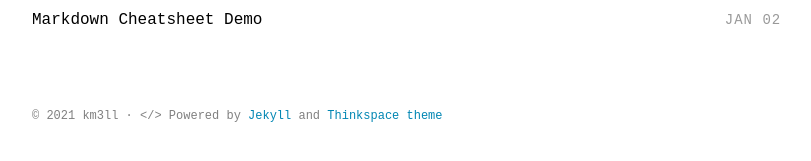
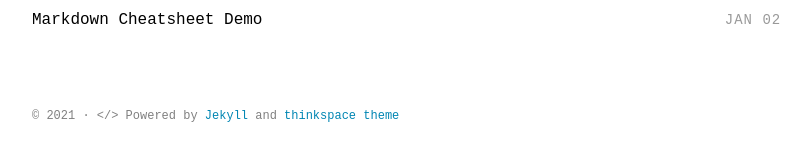
Before and after one commit to km3ll/km3ll.github.io, a Jekyll site: the page built from index.html, in a window 1280 px wide. Shown: the part 480-641 px from the top of the page, without its empty margins (232-1043 px from the left). Built offline with Jekyll 4.4.1, drawn with Linux system fonts in a browser that asks for light colours; some web fonts are replaced.

Commit message:
Fix typo

```diff
--- a/_includes/footer.html
+++ b/_includes/footer.html
@@ -1,5 +1,6 @@
 <footer class="site-footer">
   <div class="container">
-    <small class="block">&copy; {{ site.time | date: '%Y' }} {{ site.author.name }} &middot; &lt;/&gt; Powered by <a href="https://jekyllrb.com/">Jekyll</a> and <a href="https://github.com/heiswayi/thinkspace">Thinkspace theme</a></small>
+    <small class="block">&copy; {{ site.time | date: '%Y' }} &middot; &lt;/&gt; Powered by <a href="https://jekyllrb.com/">Jekyll</a> and <a href="https://github.com/heiswayi/thinkspace">thinkspace theme</a></small>
+    <!-- <small class="block">&copy; {{ site.time | date: '%Y' }} {{ site.author.name }} &middot; &lt;/&gt; Powered by <a href="https://jekyllrb.com/">Jekyll</a> and <a href="https://github.com/heiswayi/thinkspace">thinkspace theme</a></small> -->
   </div>
 </footer>
```
